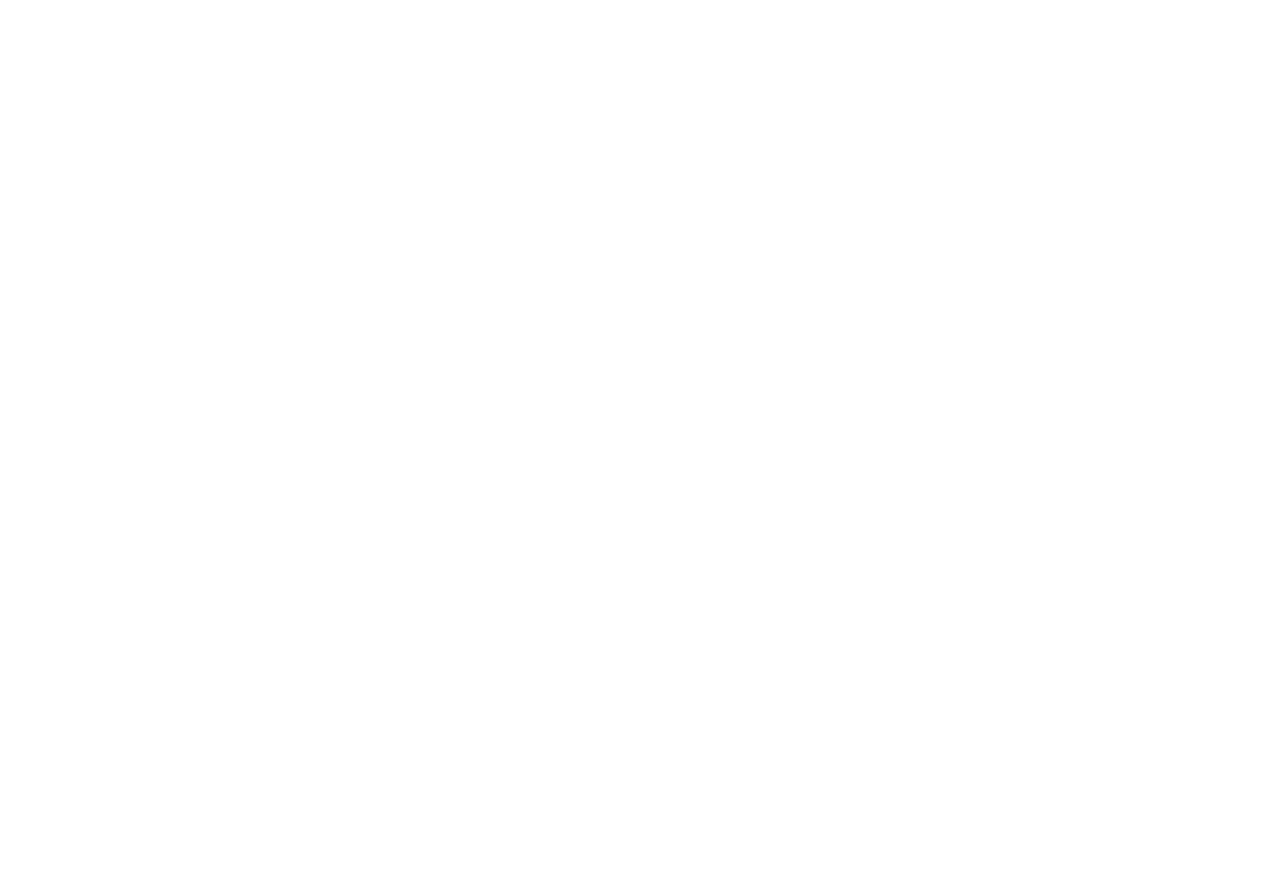
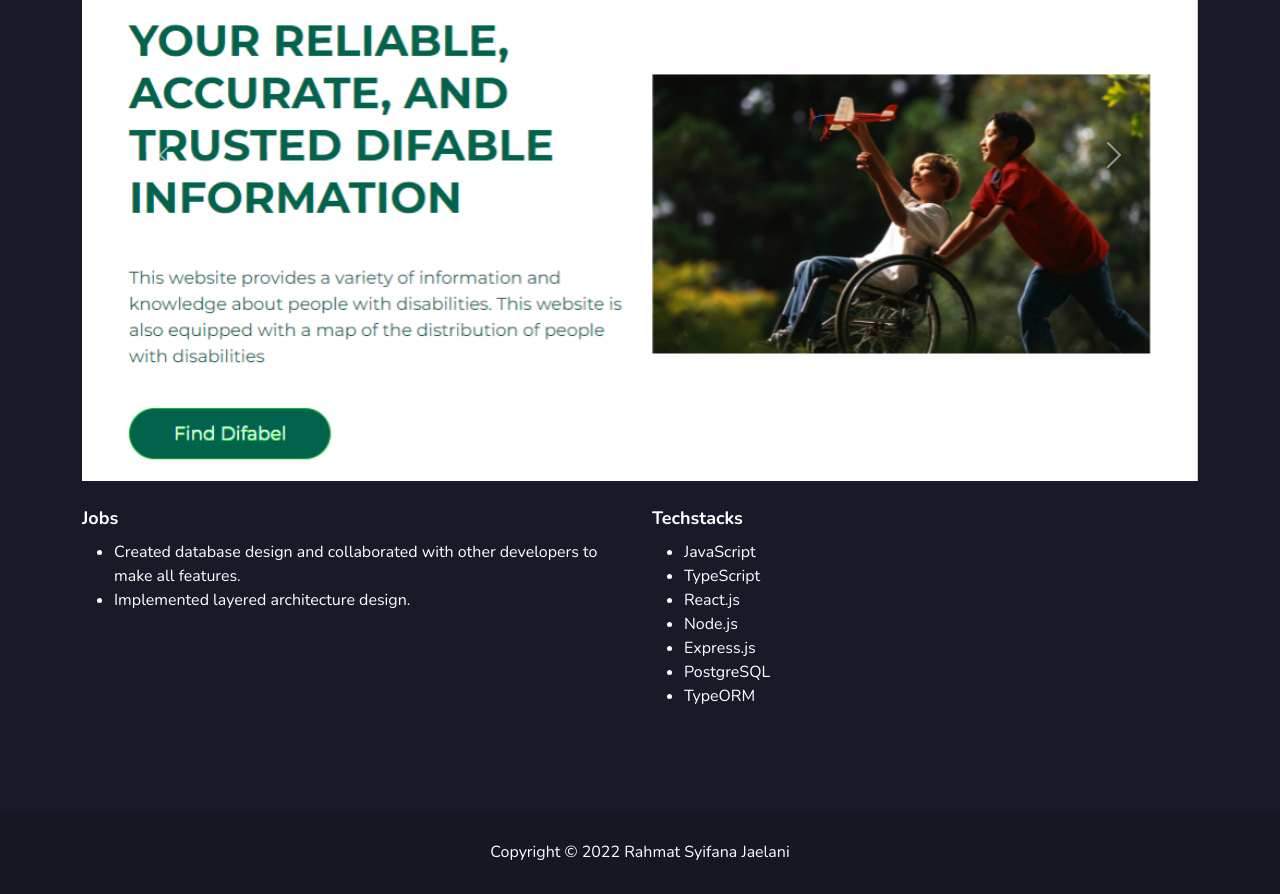
Before and after one commit to rahmatsyifana12/my-portfolio-v2, a React (Create React App) app: page /portfolio/bncc-bandung-platform in a window 1280 px wide. Before the commit this address had no page. Shown: the part 520-1414 px from the top of the page. Before the commit the page ends 800 px from the top, so only its background shows below. Built offline with nearby package versions, Linux system fonts and the light colour scheme.

Commit message:
Add bncc bandung platform page

```diff
--- a/src/App.js
+++ b/src/App.js
@@ -3,7 +3,7 @@ import Home from './components/Home/Home';
 import Portfolio from './components/Portfolio/Portfolio';
 import About from './components/About/About';
 import ScrollToTop from './components/ScrollToTop/ScrollToTop';
-import PortfolioExample from './components/PortfolioExample/PortfolioExample';
+import BNCCBandungPlatform from './components/Portfolio/BNCCBandungPlatform';
 
 function App() {
   return (
@@ -14,7 +14,7 @@ function App() {
             <Route exact path='/' element={<Home />} />
             <Route exact path='/about' element={<About />} />
             <Route exact path='/portfolio' element={<Portfolio />} />
-            <Route exact path='/portfolio/example' element={<PortfolioExample />} />
+            <Route exact path='/portfolio/bncc-bandung-platform' element={<BNCCBandungPlatform />} />
           </Route>
         </Routes>
       </ScrollToTop>
--- /dev/null
+++ b/src/components/Portfolio/BNCCBandungPlatform.jsx
@@ -0,0 +1,96 @@
+import Footer from "../Footer/Footer";
+import Navbar from "../Navbar/Navbar";
+import './Portfolio.css';
+
+function BNCCBandungPlatform() {
+    return (
+        <div>
+            <Navbar />
+            <section id="portfolio" className="portfolio">
+                <div className="container">
+                    <div className="port-title fw-bold mb-4">
+                        BNCC Bandung Platform
+                    </div>
+                    <div className="row">
+                        <div className="col-md-6">
+                            <div className="about-me">
+                                <div className="mb-2 desc fw-bold">Description</div>
+                                <p className="p-desc">
+                                    An LMS web application used for Learning and Training class activities at Bina Nusantara Computer Club.
+                                </p>
+                            </div>
+                        </div>
+                        <div className="col-md-6">
+                            <div className="about-me">
+                                <div className="mb-2 desc fw-bold">Role</div>
+                                <p className="p-desc">
+                                    <ul>
+                                        <li>Backend developer</li>
+                                    </ul>
+                                </p>
+                            </div>
+                        </div>
+                    </div>
+                    <div id="carouselExampleIndicators" class="carousel slide mt-2 mb-2" data-bs-ride="carousel">
+                        <div class="carousel-indicators">
+                            <button type="button" data-bs-target="#carouselExampleIndicators" data-bs-slide-to="0" class="active" aria-current="true" aria-label="Slide 1"></button>
+                            <button type="button" data-bs-target="#carouselExampleIndicators" data-bs-slide-to="1" aria-label="Slide 2"></button>
+                            <button type="button" data-bs-target="#carouselExampleIndicators" data-bs-slide-to="2" aria-label="Slide 3"></button>
+                        </div>
+                        <div class="carousel-inner">
+                            <div class="carousel-item active">
+                            <img src="/images/examples/difabel1.PNG" class="d-block w-100" alt="..."/>
+                            </div>
+                            <div class="carousel-item">
+                            <img src="/images/examples/difabel1.PNG" class="d-block w-100" alt="..."/>
+                            </div>
+                            <div class="carousel-item">
+                            <img src="/images/examples/difabel1.PNG" class="d-block w-100" alt="..."/>
+                            </div>
+                        </div>
+                        <button class="carousel-control-prev" type="button" data-bs-target="#carouselExampleIndicators" data-bs-slide="prev">
+                            <span class="carousel-control-prev-icon" aria-hidden="true"></span>
+                            <span class="visually-hidden">Previous</span>
+                        </button>
+                        <button class="carousel-control-next" type="button" data-bs-target="#carouselExampleIndicators" data-bs-slide="next">
+                            <span class="carousel-control-next-icon" aria-hidden="true"></span>
+                            <span class="visually-hidden">Next</span>
+                        </button>
+                    </div>
+                    <div className="row">
+                        <div className="col-md-6">
+                            <div className="about-me">
+                                <div className="mb-2 mt-3 desc fw-bold">Jobs</div>
+                                <p className="p-desc">
+                                    <ul>
+                                        <li>Created database design and collaborated with other developers to make all features.</li>
+                                        <li>Implemented layered architecture design.</li>
+                                    </ul>
+                                </p>
+                            </div>
+                        </div>
+                        <div className="col-md-6">
+                            <div className="about-me">
+                                <div className="mb-2 mt-3 desc fw-bold">Techstacks</div>
+                                <p className="p-desc">
+                                    <ul>
+                                        <li>JavaScript</li>
+                                        <li>TypeScript</li>
+                                        <li>React.js</li>
+                                        <li>Node.js</li>
+                                        <li>Express.js</li>
+                                        <li>PostgreSQL</li>
+                                        <li>TypeORM</li>
+                                    </ul>
+                                </p>
+                            </div>
+                        </div>
+                    </div>
+                </div>
+            </section>
+            <Footer />
+        </div>
+    );
+}
+
+export default BNCCBandungPlatform;
--- a/src/components/Portfolio/Portfolio.css
+++ b/src/components/Portfolio/Portfolio.css
@@ -9,3 +9,11 @@
 .more:hover {
     color: crimson;
 }
+
+.port-title {
+    font-size: 24px;
+}
+
+.desc {
+    font-size: 18px;
+}
--- a/src/components/Portfolio/PortfolioSection.jsx
+++ b/src/components/Portfolio/PortfolioSection.jsx
@@ -12,7 +12,7 @@ function PortfolioSection() {
                 </div>
                 <div className="list row">
                     <div className="content col-12 col-lg-6 col-one">
-                        <a className="card mb-3">
+                        <Link className="card mb-3" to={'/portfolio/bncc-bandung-platform'}>
                             <img src="/images/portfolio-img/difabel.png" className="card-img" alt=""/>
                             <div className="card-img-overlay d-flex">
                                 <div className="wrap">
@@ -29,8 +29,8 @@ function PortfolioSection() {
                                     </div>
                                 </div>
                             </div>
-                        </a>
-                        <a className="card mb-3">
+                        </Link>
+                        <Link className="card mb-3">
                             <img src="/images/portfolio-img/alibaba-cloud-register-clone.png" className="card-img" alt=""/>
                             <div className="card-img-overlay mt-auto d-flex">
                                 <div className="wrap">
@@ -45,10 +45,10 @@ function PortfolioSection() {
                                     </div>
                                 </div>
                             </div>
-                        </a>
+                        </Link>
                     </div>
                     <div className="content col-12 col-lg-6 col-two">
-                        <a className="card mb-3">
+                        <Link className="card mb-3">
                             <img src="/images/portfolio-img/my-portfolio.png" className="card-img" alt=""/>
                             <div className="card-img-overlay mt-auto d-flex">
                                 <div className="wrap">
@@ -63,7 +63,7 @@ function PortfolioSection() {
                                     </div>
                                 </div>
                             </div>
-                        </a>
+                        </Link>
                     </div>
                 </div>
             </div>
--- a/src/components/PortfolioExample/PortfolioExample.css
+++ /dev/null
@@ -1,7 +0,0 @@
-.port-title {
-    font-size: 24px;
-}
-
-.desc {
-    font-size: 18px;
-}
--- a/src/components/PortfolioExample/PortfolioExample.jsx
+++ /dev/null
@@ -1,41 +0,0 @@
-import Footer from "../Footer/Footer";
-import Navbar from "../Navbar/Navbar";
-import './PortfolioExample.css';
-
-function PortfolioExample() {
-    return (
-        <div>
-            <Navbar />
-            <section id="portfolio" className="portfolio">
-                <div className="container">
-                    <div className="port-title fw-bold mb-4">
-                        BNCC Bandung Platform
-                    </div>
-                    <div className="row">
-                        <div className="col-md-6">
-                            <div className="about-me">
-                                <div className="mb-2 desc">Description</div>
-                                <p className="p-desc">
-                                    I'm a technology enthusiast who really likes to look for problems and find ways to solve them. I have a high passion in the fields of web development, especially in backend development. I am always interested in learning new things, collaborating with others, and trying new challenges.
-                                </p>
-                            </div>
-                        </div>
-                        <div className="col-md-6">
-                            <div className="about-me">
-                                <div className="mb-2 desc">Role</div>
-                                <p className="p-desc">
-                                    <ul>
-                                        <li>Backend developer</li>
-                                    </ul>
-                                </p>
-                            </div>
-                        </div>
-                    </div>
-                </div>
-            </section>
-            <Footer />
-        </div>
-    );
-}
-
-export default PortfolioExample;
```
Also changed, not shown: src/components/Portfolio/Portfolio.jsx (+7 -6 lines), public/images/examples/difabel1.PNG (added).
